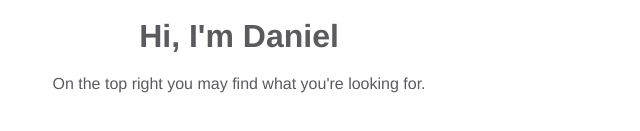
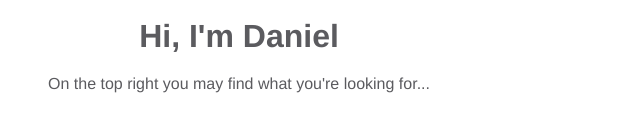
Before and after one commit to lobo1wolf/lobo.github.io, a plain HTML site: page index.html in a window 1280 px wide. Shown: the part 343-474 px from the top of the page, 401-1041 px from the left. Drawn offline with nearby package versions, Linux system fonts and the light colour scheme.

Commit message:
Update index.html

```diff
--- a/index.html
+++ b/index.html
@@ -31,7 +31,7 @@
 
   <section>
     <h1>Hi, I'm Daniel</h1>
-    <p>On the top right you may find what you're looking for.</p>
+    <p>On the top right you may find what you're looking for...</p>
   </section>
 
 </body>
```
